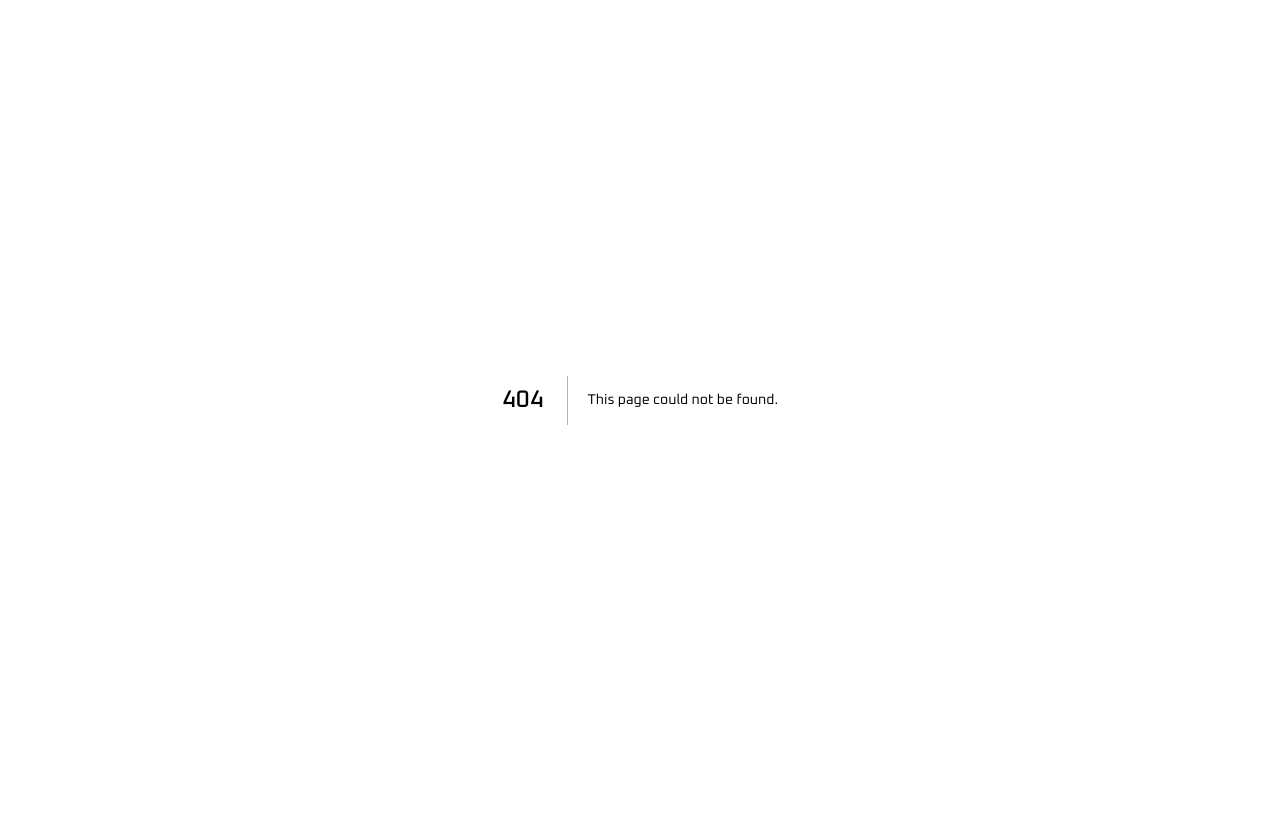
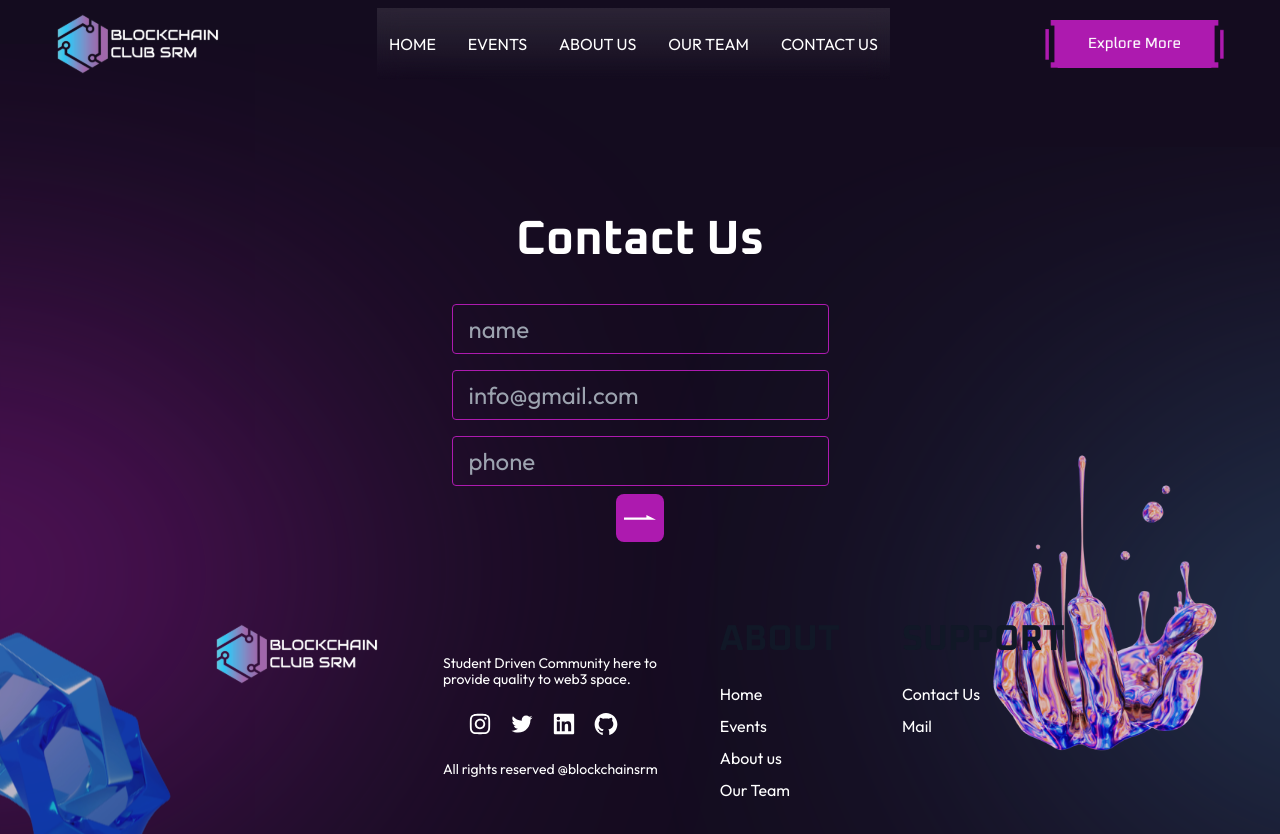
Before and after one commit to Blockchain-Club-SRM/blockchainsrm.org-v2, a Next.js app: page /contact-us in a window 1280 px wide. Before the commit this address had no page. Before the commit the page ends 800 px from the top, so only its background shows below. Built offline with nearby package versions, Linux system fonts and the light colour scheme.

Commit message:
Add Contact Us page

```diff
--- /dev/null
+++ b/components/contact/index.tsx
@@ -0,0 +1,72 @@
+import React, { useState } from "react";
+
+const Contact = () => {
+  const [form, setForm] = useState({
+    email: "",
+    name: "",
+    phone: "",
+  });
+  const submitForm = (e: React.FormEvent<HTMLFormElement>) => {
+    e.preventDefault();
+    //     Backend Logic
+    console.log(form);
+  };
+
+  const handleChange = (e: React.FormEvent<HTMLInputElement>) => {
+    let temp: any = { ...form };
+    temp[e.currentTarget.name] = e.currentTarget.value;
+    setForm(temp);
+  };
+
+  return (
+    <div className="my-14 flex justify-center flex-col gap-8 text-white md:max-w-[80%] mx-auto relative">
+      <h1 className="font-bold self-center">Contact Us</h1>
+      <form
+        onSubmit={submitForm}
+        className={"flex flex-col relative self-center rounded-xl "}
+      >
+        <input
+          name={"name"}
+          placeholder={"name"}
+          required={true}
+          type={"text"}
+          value={form.name}
+          onChange={handleChange}
+          className={
+            "bg-transparent border border-[#AD1AAF] px-4 rounded text-2xl py-2 m-2 focus:border-[#AD1AAF] outline-0 focus:outline-0 active:outline-0 text-[#AD1AAF]"
+          }
+        />
+        <input
+          name={"email"}
+          placeholder={"info@gmail.com"}
+          required={true}
+          type={"email"}
+          value={form.email}
+          onChange={handleChange}
+          className={
+            "bg-transparent border border-[#AD1AAF] px-4 py-2 rounded text-2xl m-2 focus:border-[#AD1AAF] outline-0 focus:outline-0 active:outline-0 text-[#AD1AAF]"
+          }
+        />
+        <input
+          name={"phone"}
+          placeholder={"phone"}
+          required={true}
+          type={"phone"}
+          value={form.phone}
+          onChange={handleChange}
+          className={
+            "bg-transparent border border-[#AD1AAF] px-4 py-2 rounded text-2xl m-2 focus:border-[#AD1AAF] outline-0 focus:outline-0 active:outline-0 text-[#AD1AAF]"
+          }
+        />
+        <button
+          type={"submit"}
+          className={"w-12 h-12 self-center bg-[#AD1AAF] rounded-lg px-2"}
+        >
+          <div className={"h-3 bg-white newsletterSubmit"}></div>
+        </button>
+      </form>
+    </div>
+  );
+};
+
+export default Contact;
--- /dev/null
+++ b/pages/contact-us.tsx
@@ -0,0 +1,19 @@
+import type { NextPage } from "next";
+import { Layout } from "../components/shared";
+import Contact from "../components/contact";
+import Head from "next/head";
+
+const ContactUs: NextPage = () => {
+  return (
+    <>
+      <Head>
+        <title>Blockchain Club SRM | Contact Us</title>
+      </Head>
+      <Layout>
+        <Contact />
+      </Layout>
+    </>
+  );
+};
+
+export default ContactUs;
```
